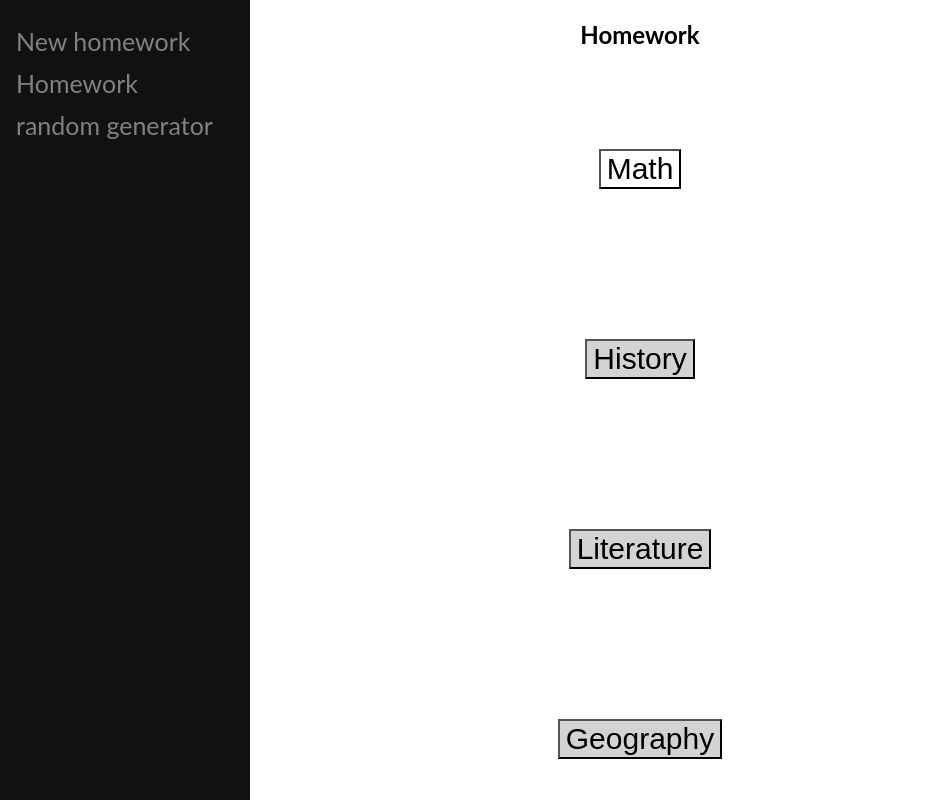
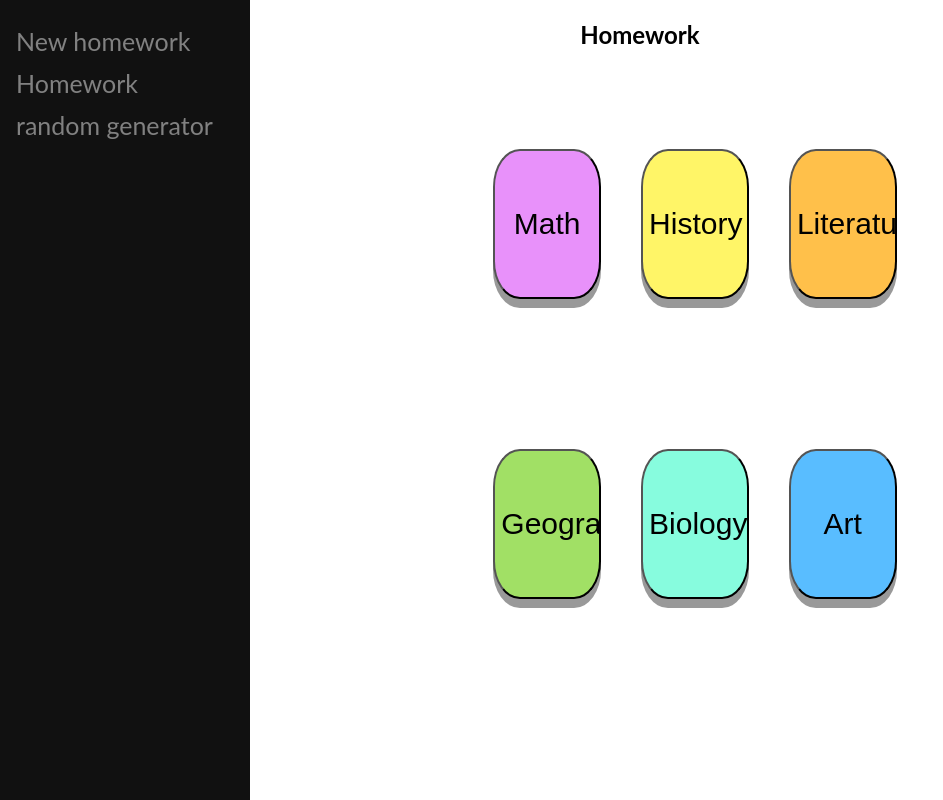
Before and after one commit to salfayanna/Fedexperts-FE, an Angular app: page /menu in a window 1280 px wide. Shown: the top 800 px of the page, without its empty margins (0-943 px from the left). Built offline with nearby package versions, Linux system fonts and the light colour scheme.

Commit message:
css fixed

```diff
--- a/src/app/components/homework/homework.component.html
+++ b/src/app/components/homework/homework.component.html
@@ -1,3 +1,20 @@
-<p>
-  HOMEWORK posted gets here!
-</p>
+<body>
+  <h1>Homework</h1>
+  <div class="main">
+    <div>
+      <a href="https://en.wikipedia.org/wiki/History_of_Rome">History of Rome</a>
+    </div>
+    <div>
+      <a href="https://web2.0calc.com/">Calculating 2+2</a>
+    </div>
+    <div>
+      <a>Radnóti M.: Tétova Óda</a>
+    </div>
+    <div>
+      <a>Wildlife of oceans</a>
+    </div>
+    <div>
+      <a>The human body</a>
+    </div>
+  </div>
+</body>
--- a/src/app/components/homework/homework.component.scss
+++ b/src/app/components/homework/homework.component.scss
@@ -0,0 +1,17 @@
+body {
+  font-family: "Lato", sans-serif;
+}
+
+h1 {
+  text-align: center;
+}
+
+.main{
+  text-align: center;
+  margin-top: 100px;
+}
+
+div {
+  margin-top: 100px;
+  font-size: 20px;
+}
--- a/src/app/components/menu/menu.component.html
+++ b/src/app/components/menu/menu.component.html
@@ -1,17 +1,23 @@
 <body>
-  <div class="sidenav">
+  <div class="sidenav" *ngIf="" >
     <a href="newhomework">New homework</a>
     <a href="homework">Homework</a>
     <a href="reg">random generator</a>
   </div>
+  <div class="sidenav">
+      <a href="newhomework">New homework</a>
+      <a href="homework">Homework</a>
+      <a href="reg">random generator</a>
+    </div>
   <form>
     <h2>Homework</h2>
     <div class="main">
-      <input class="math" formaction="/forum/math" type="submit" value="Math"><br>
-      <input class="history" formaction="/forum/history" type="submit" value="History"><br>
+      <input class="math" formaction="/forum/math" type="submit" value="Math">
+      <input class="history" formaction="/forum/history" type="submit" value="History">
       <input class="literature" formaction="/forum/literature" type="submit" value="Literature"><br>
-      <input class="geography" formaction="/forum/geography" type="submit" value="Geography"><br>
-      <input class="biology" formaction="/forum/biology" type="submit" value="Biology"><br>
+      <input class="geography" formaction="/forum/geography" type="submit" value="Geography">
+      <input class="biology" formaction="/forum/biology" type="submit" value="Biology">
+      <input class="art" formaction="/forum/art" type="submit" value="Art"><br>
     </div>
   </form>
   <!-- <div class="other">
--- a/src/app/components/menu/menu.component.scss
+++ b/src/app/components/menu/menu.component.scss
@@ -31,33 +31,50 @@ h2 {
 
 .main {
   margin-top: 100px;
+  margin-left: 150px;
   font-size: 28px;
   padding: 0px 10px;
   text-align: center;
 }
 input {
+  width:10%;
+  height: 150px;
   font-size: 30px;
   margin-bottom: 150px;
+  display: inline-block;
+  margin-right:40px;
+  border-radius: 25%;
+  box-shadow: 0 9px #999;
+}
+
+input:active {
+  background-color: #0080FF;
+  box-shadow: 0 5px black;
+  transform: translateY(10px);
 }
 
 input.math {
-  background-color: white;
+  background-color:  rgb(232, 145, 250);
 }
 
 input.history {
-  background-color: lightgray;
+  background-color:  rgb(255, 245, 103);
 }
 
 input.literature {
-  background-color: lightgray;
+  background-color:  rgb(255, 192, 74);
 }
 
 input.geography {
-  background-color: lightgray;
+  background-color:  rgb(161, 224, 101);
 }
 
 input.biology {
-  background-color: lightgray;
+  background-color:  rgb(135, 252, 222);
+}
+
+input.art {
+  background-color:  rgb(89, 189, 255);
 }
 
 @media screen and (max-height: 450px) {
--- a/src/app/components/newhomework/newhomework.component.html
+++ b/src/app/components/newhomework/newhomework.component.html
@@ -2,6 +2,7 @@
   <h1>New Homework</h1>
 </div>
 <form class="newhomework" action="/homework" id="userform">
+  <div style="text-align:center" >
   Title:<br>
   <input type="text" name="firstname" value=""><br>
   subject:<br>
@@ -9,5 +10,6 @@
   Homework:<br>
   <textarea rows="10" cols="120" name="homework" form="userform" placeholder="enter your text here">
 </textarea><br>
-  <input type="submit" value="Submit">
+    <button type="submit">Submit</button>
+  </div>
 </form>
--- a/src/app/components/newhomework/newhomework.component.scss
+++ b/src/app/components/newhomework/newhomework.component.scss
@@ -9,5 +9,17 @@ h1 {
 
 .newhomework {
   border-bottom: 2px solid black;
+}
 
+button {
+  background-color: #4CAF50;
+  border: none;
+  color: white;
+  padding: 15px 32px;
+  text-align: center;
+  text-decoration: none;
+  display: inline-block;
+  font-size: 16px;
+  margin: 4px 2px;
+  cursor: pointer;
 }
--- a/src/app/components/newhomework/newhomework.component.ts
+++ b/src/app/components/newhomework/newhomework.component.ts
@@ -7,6 +7,7 @@ import { Component, OnInit } from '@angular/core';
 })
 export class NewhomeworkComponent implements OnInit {
 
+
   constructor() { }
 
   ngOnInit() {
--- a/src/app/services/homeworkService/hwInterface.ts
+++ b/src/app/services/homeworkService/hwInterface.ts
@@ -1,5 +1,5 @@
 export interface Homework {
   title: string;
   subject: string;
-  content: string;
+  homework: string;
 }
```
